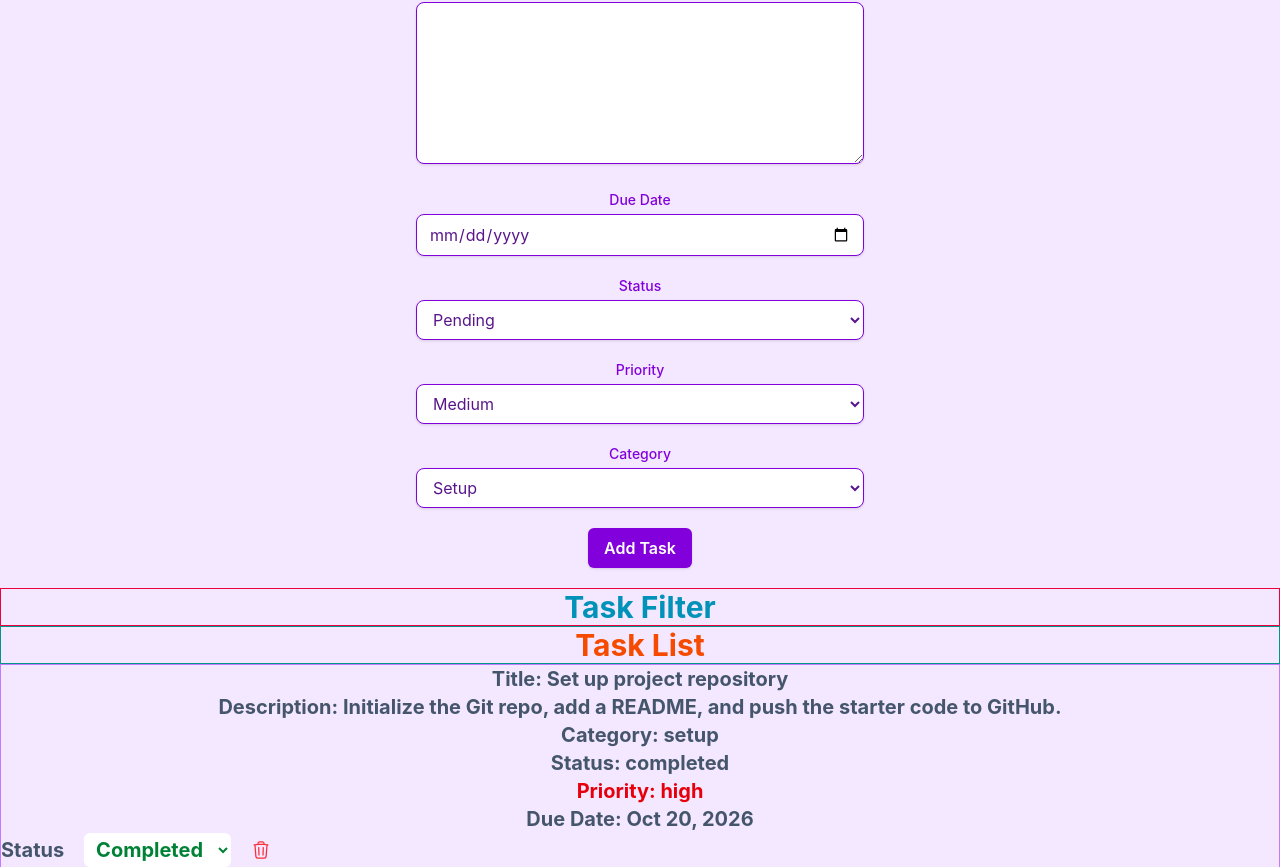
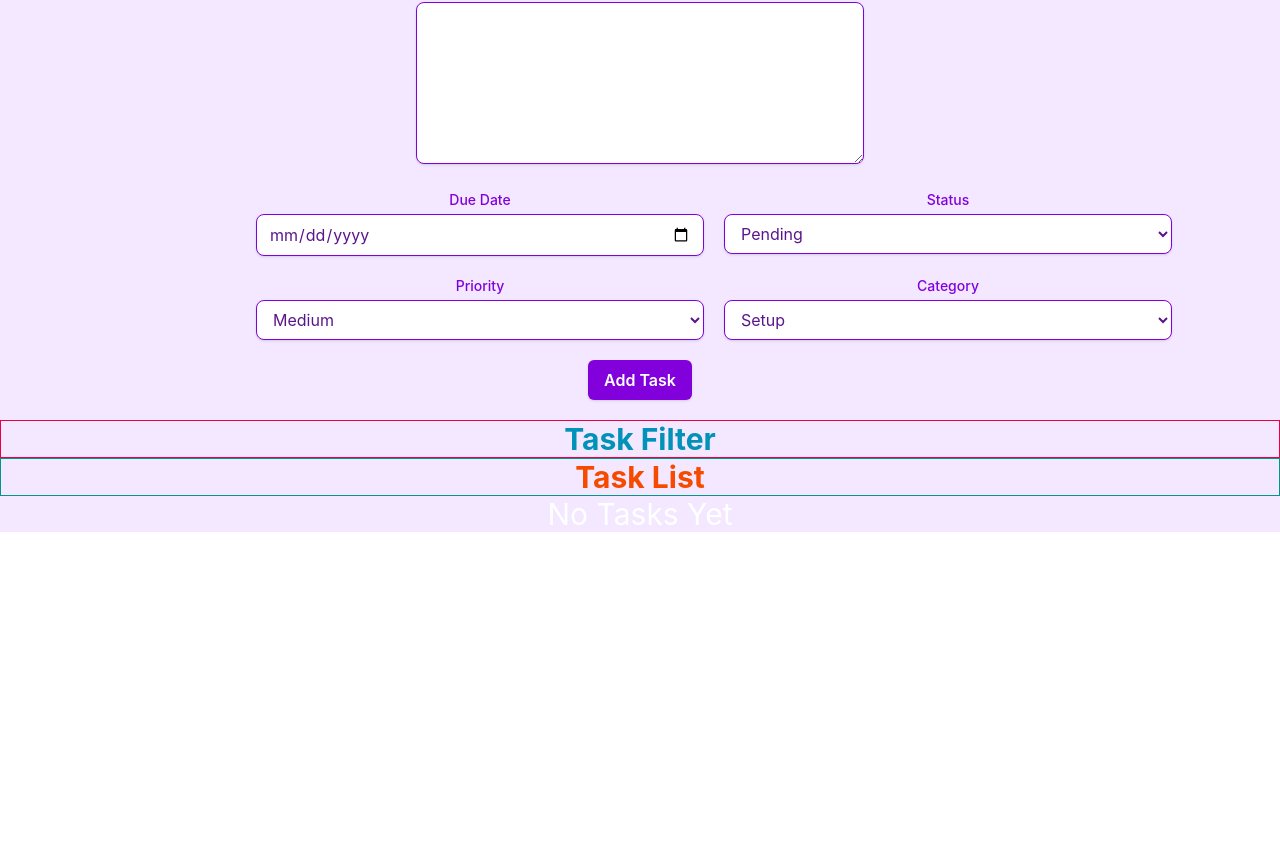
Before and after one commit to shanreed25/react-task-dashboard, a React (Vite) app: page / in a window 1280 px wide. Shown: the part 233-1100 px from the top of the page. After the commit the page ends 800 px from the top, so only its background shows below. Built offline with nearby package versions, Linux system fonts and the light colour scheme.

Commit message:
creatTask function now add to the foem and a new task can be created, no longer using mockTask

```diff
--- a/src/components/Dashboard/Dashboard.tsx
+++ b/src/components/Dashboard/Dashboard.tsx
@@ -15,7 +15,7 @@ const styles = {
 
 //holds task shared state
 function Dashboard() {
-  const [tasks, setTasks] = useState<Task[]>(mockTasks);
+  const [tasks, setTasks] = useState<Task[]>([]);
 
   const handleStatusChange = useCallback(
     (taskId: string, newStatus: TaskStatus) => {
@@ -38,7 +38,9 @@ function Dashboard() {
   }, []);
 
   function handleSubmit(data: TaskFormData) {
-    console.log("Form submitted", data);
+    const newTask = createTask(data)
+    setTasks(prev => [...prev, newTask])
+    console.log("Form submitted", createTask(data));
   }
 
   return (
--- a/src/components/TaskForm/TaskForm.tsx
+++ b/src/components/TaskForm/TaskForm.tsx
@@ -41,9 +41,11 @@ const categoryOptions: { value: TaskCategory; label: string }[] = [
 
 const styles = {
   sectionStyles: "px-10 my-5",
-  labelStyles:"text-purple-700 text-sm mb-1 block font-medium",
-  fieldStyles: "w-md py-2 px-3 rounded-lg border border-purple-700 bg-white text-purple-900 shadow-sm",
-  addTaskBtn: "bg-purple-700 px-4 py-2 rounded-md font-semibold text-white shadow-sm hover:bg-purple-600",
+  labelStyles: "text-purple-700 text-sm mb-1 block font-medium",
+  fieldStyles:
+    "w-md py-2 px-3 rounded-lg border border-purple-700 bg-white text-purple-900 shadow-sm",
+  addTaskBtn:
+    "bg-purple-700 px-4 py-2 rounded-md font-semibold text-white shadow-sm hover:bg-purple-600",
 };
 
 //holds the form input values here so typing doesn't
@@ -67,9 +69,7 @@ function TaskForm({ onSubmit }: TaskFormProps) {
 
   return (
     <section className={styles.sectionStyles}>
-      <h2 className="text-3xl font-bold text-purple-600">
-        Task Form
-      </h2>
+      <h2 className="text-3xl font-bold text-purple-600">Task Form</h2>
       <form onSubmit={handleSubmit} className="">
         <div className="mb-5">
           <label htmlFor="title" className={styles.labelStyles}>
@@ -99,8 +99,8 @@ function TaskForm({ onSubmit }: TaskFormProps) {
             onChange={handleFormData}
           />
         </div>
-
-        <div className="mb-5">
+        <div className="flex gap-5 mb-5 max-w-3xl mx-auto text-center">
+          <div className="">
             <label htmlFor="dueDate" className={styles.labelStyles}>
               Due Date
             </label>
@@ -114,8 +114,10 @@ function TaskForm({ onSubmit }: TaskFormProps) {
             />
           </div>
 
-        <div className="mb-5">
-          <label htmlFor="status" className={styles.labelStyles}>Status</label>
+          <div className="">
+            <label htmlFor="status" className={styles.labelStyles}>
+              Status
+            </label>
             <select
               id="status"
               name="status"
@@ -130,9 +132,13 @@ function TaskForm({ onSubmit }: TaskFormProps) {
               ))}
             </select>
           </div>
+        </div>
 
-        <div className="mb-5">
-          <label htmlFor="priority" className={styles.labelStyles}>Priority</label>
+        <div className="flex gap-5 mb-5 max-w-3xl mx-auto text-center">
+          <div className="">
+            <label htmlFor="priority" className={styles.labelStyles}>
+              Priority
+            </label>
             <select
               id="priority"
               name="priority"
@@ -148,8 +154,10 @@ function TaskForm({ onSubmit }: TaskFormProps) {
             </select>
           </div>
 
-        <div className="mb-5">
-          <label htmlFor="category" className={styles.labelStyles}>Category</label>
+          <div className="">
+            <label htmlFor="category" className={styles.labelStyles}>
+              Category
+            </label>
             <select
               id="category"
               name="category"
@@ -164,6 +172,7 @@ function TaskForm({ onSubmit }: TaskFormProps) {
               ))}
             </select>
           </div>
+        </div>
 
         <button type="submit" className={styles.addTaskBtn}>
           Add Task
```
Lines whose indentation alone changed are shown as unchanged.
